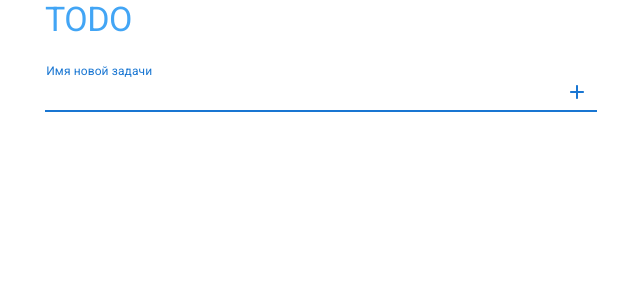
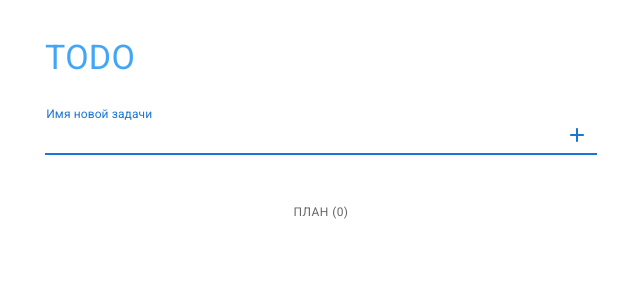
Before and after one commit to ChumbaJ/TodoList_React-Typescript, a React (Vite) app: page / in a window 1280 px wide. Shown: the top 300 px of the page, without its empty margins (319-959 px from the left). Built offline with nearby package versions, Linux system fonts and the light colour scheme.

Commit message:
refactor: Change input & title
title variant: body1
Added some marings

input label color is grey

```diff
--- a/src/App.tsx
+++ b/src/App.tsx
@@ -1,4 +1,4 @@
-import { Container, Typography } from '@mui/material'
+import { Box, Container, Stack, Typography } from '@mui/material'
 
 import './App.css'
 import NewTaskInput from './components/TaskInput/TaskInput'
@@ -7,15 +7,27 @@ import NewTaskInput from './components/TaskInput/TaskInput'
 function App() {
 
   return (
-    <Container maxWidth = 'sm'>
+    <Container sx={{mt: 4}} maxWidth = 'sm'>
       <Typography
         fontSize = {34}
-        fontWeight={400}
+        fontWeight = {400}
         color = {"primary.light"}
-        variant = 'h1'
-        paddingBottom={3}
+        variant = 'body1'
+        paddingBottom = {3}
       >TODO</Typography>
       <NewTaskInput></NewTaskInput>
+
+      <Stack spacing = {12}>
+        <Typography
+          component = {'p'}
+          variant = 'caption'
+          gutterBottom = {false}
+          align = {'center'}
+          color = {'#00000099'}
+        >{'ПЛАН (0)'}</Typography>
+
+
+      </Stack>
     </Container>
   )
 }
--- a/src/components/TaskInput/TaskInput.tsx
+++ b/src/components/TaskInput/TaskInput.tsx
@@ -6,22 +6,24 @@ function NewTaskInput() {
 
     return (
         <Box sx={{
-            bgcolor: 'white'
+            bgcolor: 'white',
+            mb: 6
           }}>
 
 
             <form action="submit" id='task-form'>
               <TextField
-                label={"Имя новой задачи"}
-                autoFocus={true}
-                fullWidth={true}
-                variant='standard'
-                sx={{
+                label = {"Имя новой задачи"}
+                autoFocus = {true}
+                fullWidth = {true}
+                variant = 'standard'
+                sx = {{
                   '& .MuiInputLabel-root': {
-                    pl: 0.2
+                    pl: 0.2,
+                    color: "#00000099"
                   }
                 }}
-              />
+              ></TextField>
 
                 <IconButton sx={{
                   position: "absolute",
```
Also changed, not shown: src/components/TaskPlan/TaskPlan.tsx (added).
